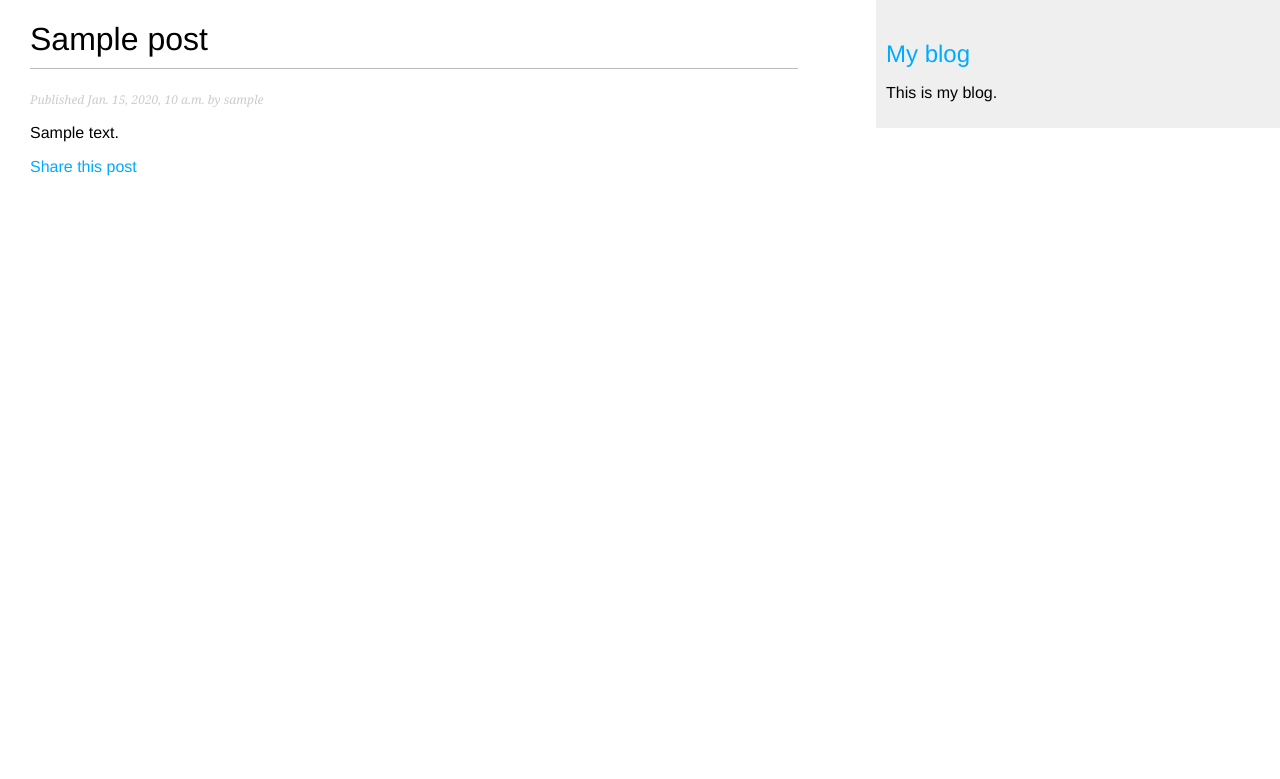
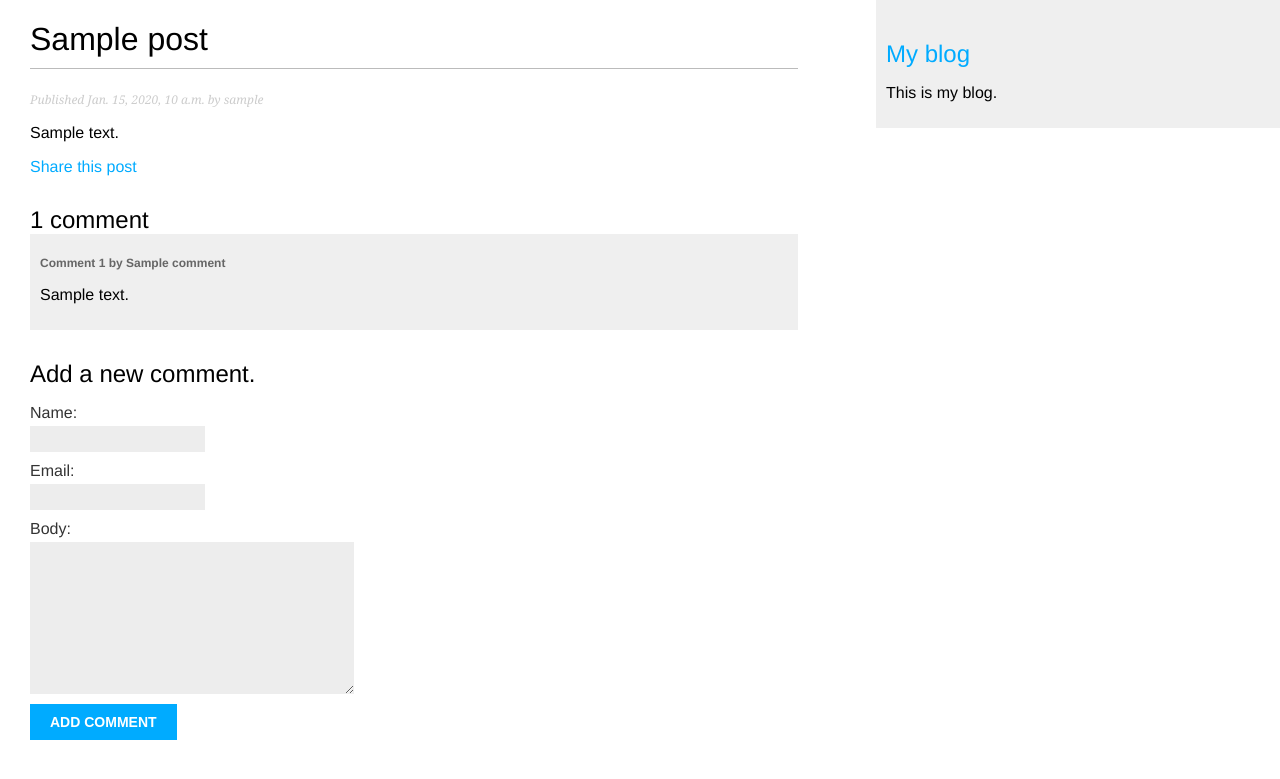
Before and after one commit to prakharchoudhary/DjangoSpree, a Django app: a page that uses mysite/blog/templates/blog/post/detail.html in a window 1280 px wide. Shown: the top 779 px of the page. Run offline with Django 3.2, Linux system fonts and the light colour scheme; tables that the repository leaves empty hold one stand-in row (values such as "Sample post").

Commit message:
add view and template for comment functionality

```diff
--- a/mysite/blog/forms.py
+++ b/mysite/blog/forms.py
@@ -1,4 +1,5 @@
 from django import forms
+from .models import Comment
 
 class EmailPostForm(forms.Form):
 	name = forms.CharField(max_length=25)
@@ -6,3 +7,8 @@ class EmailPostForm(forms.Form):
 	to = forms.EmailField()
 	comments = forms.CharField(required=False,
 								widget=forms.Textarea)
+
+class CommentForm(forms.ModelForm):
+	class Meta:
+		model = Comment
+		fields = ('name', 'email', 'body')
--- a/mysite/blog/templates/blog/post/detail.html
+++ b/mysite/blog/templates/blog/post/detail.html
@@ -7,4 +7,33 @@ Published {{ post.publish }} by {{ post.author }}
 </p>
 {{ post.body|linebreaks }}
 <p><a href="{% url "blog:post_share" post.id %}">Share this post</a></p>
+
+{% with comments.count as total_comments %}
+<h2>
+	{{ total_comments }} comment {{ total_comments|pluralize }}
+</h2>
+{% endwith %}
+
+{% for comment in comments %}
+<div class="comment">
+	<p class="info">
+		Comment {{ forloop.counter }} by {{ comment.name }}
+	</p>
+	{{ comment.body|linebreaks }}
+</div>
+{% empty %}
+<p>There are no comments yet.</p>
+{% endfor %}
+
+{% if new_comment %}
+<h2>Your comment has been added.</h2>
+{% else %}
+<h2>Add a new comment.</h2>
+<form action="." method="post">
+{{ comment_form.as_p }}
+{% csrf_token %}
+<p><input type="submit" value="Add comment"></p>
+</form>
+{% endif %}
+
 {% endblock %}
--- a/mysite/blog/views.py
+++ b/mysite/blog/views.py
@@ -2,8 +2,8 @@ from django.views.generic import ListView
 from django.core.mail import send_mail
 from django.shortcuts import render, get_object_or_404
 from django.core.paginator import Paginator, EmptyPage, PageNotAnInteger
-from .models import Post
-from .forms import EmailPostForm
+from .models import Post, Comment
+from .forms import EmailPostForm, CommentForm
 
 # Create your views here.
 # def post_list(request):
@@ -32,10 +32,28 @@ def post_detail(request, year, month, day, post):
 								publish__year=year,
 								publish__month=month,
 								publish__day=day)
+
+	# List of active comments for the post
+	comments = post.comments.filter(active=True)
+
+	if request.method == 'POST':
+		# A comment was posted
+		comment_form = CommentForm(data=request.POST)
+		if comment_form.is_valid():
+			new_comment = comment_form.save(commit=False)
+			# Assign the current post to the comment
+			new_comment.post = post
+			# Save the comment to database
+			new_comment.save()
+	else:
+		comment_form = CommentForm()
+
 	return render(request,
 				'blog/post/detail.html',
-				{'post': post}
-				)
+				{'post': post,
+				 'comments': comments,
+				 'comment_form': comment_form
+				})
 
 def post_share(request, post_id):
 	# Retrieve post by id
```
